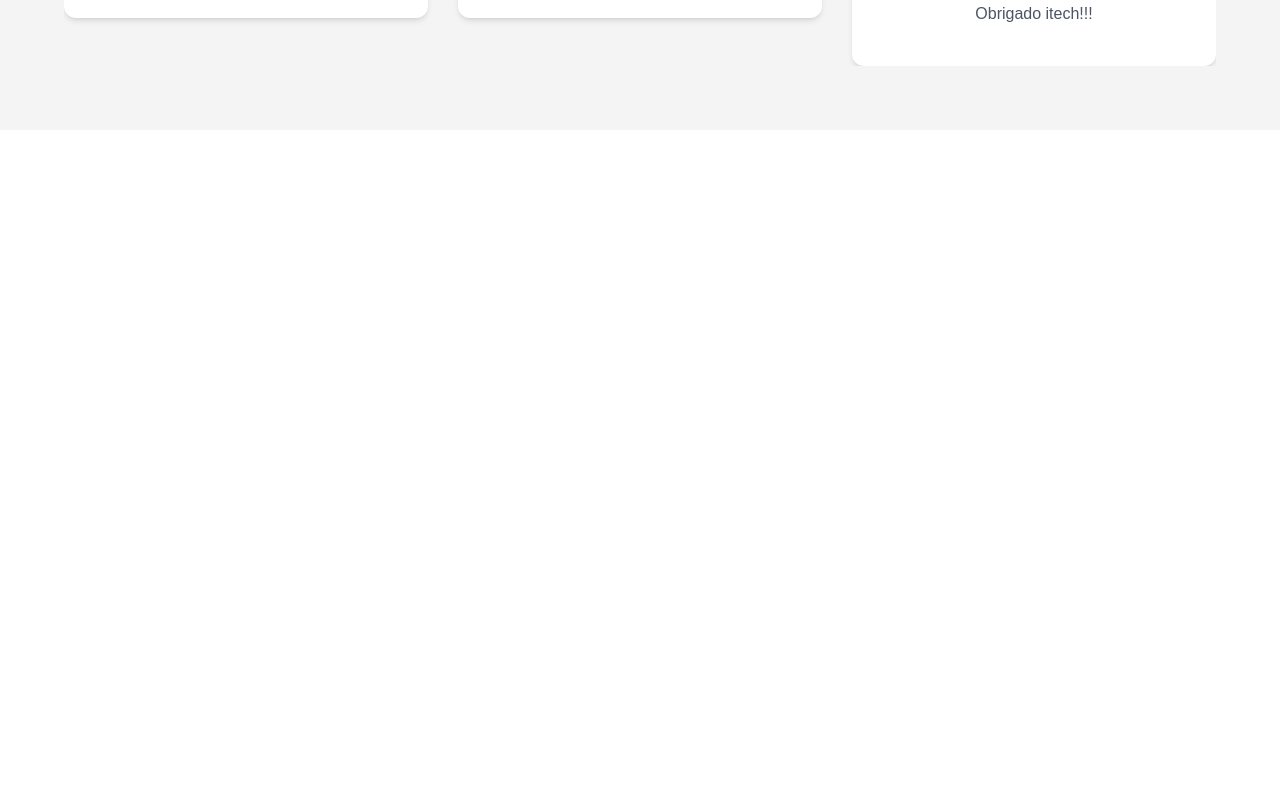
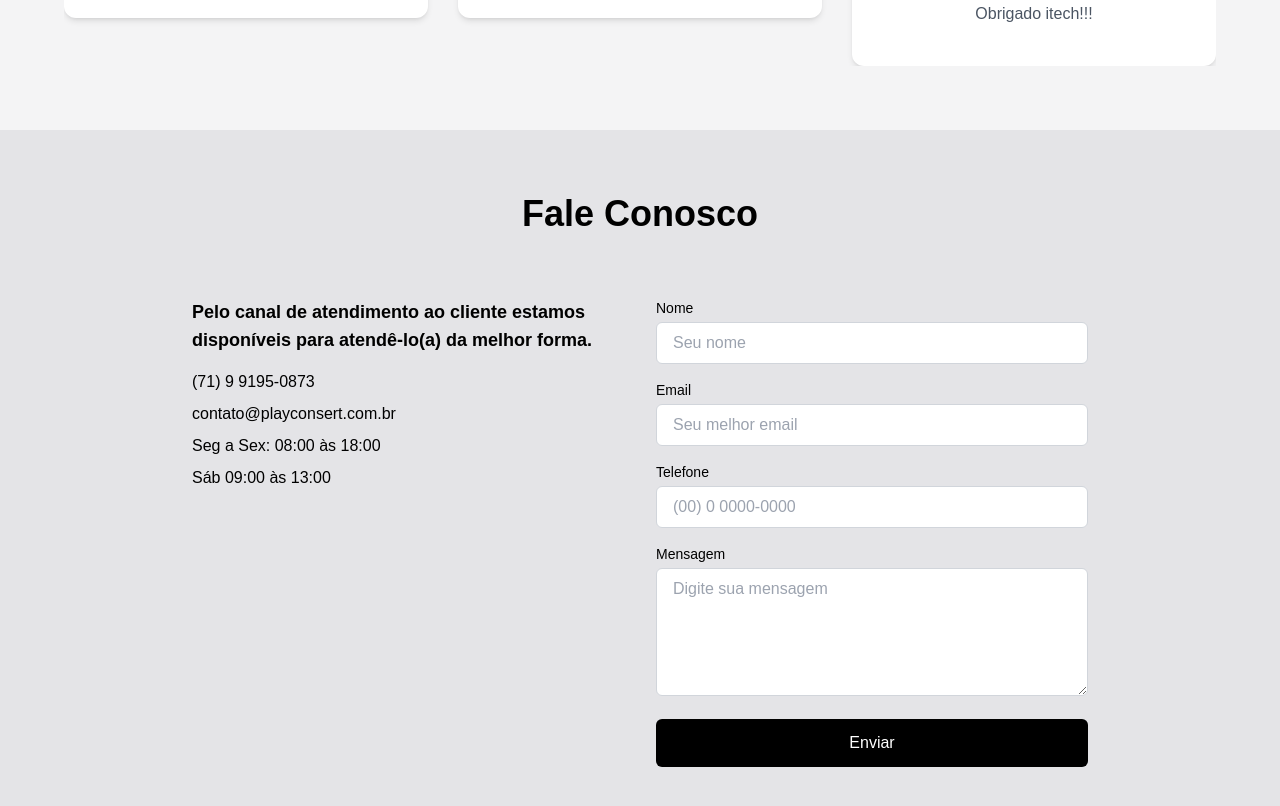
Before and after one commit to WagnerTerry/assistencia, a Next.js app: page / in a window 1280 px wide. Shown: the part 3540-4346 px from the top of the page. Before the commit the page ends 3670 px from the top, so only its background shows below. Built offline with nearby package versions, Linux system fonts and the light colour scheme.

Commit message:
feat: configurando bloco de contato

```diff
--- /dev/null
+++ b/app/api/email/route.ts
@@ -0,0 +1,46 @@
+import { NextResponse } from "next/server";
+import nodemailer from "nodemailer";
+
+const email = process.env.EMAIL;
+const pass = process.env.EMAIL_PASS;
+
+const transporter = nodemailer.createTransport({
+  service: "gmail",
+  auth: {
+    user: email,
+    pass: pass,
+  },
+});
+
+export async function POST(req: Request) {
+  try {
+    const body = await req.json();
+    const { nome, email: userEmail, telefone, mensagem } = body;
+
+    const mailOptions = {
+      from: email,
+      to: email,
+      subject: `Novo contato de ${nome}`,
+      html: `
+        <h3>Novo contato através do site</h3>
+        <p><strong>Nome:</strong> ${nome}</p>
+        <p><strong>Email:</strong> ${userEmail}</p>
+        <p><strong>Telefone:</strong> ${telefone}</p>
+        <p><strong>Mensagem:</strong> ${mensagem}</p>
+      `,
+    };
+
+    await transporter.sendMail(mailOptions);
+
+    return NextResponse.json(
+      { message: "Email enviado com sucesso!" },
+      { status: 200 }
+    );
+  } catch (error) {
+    console.log("Erro ao enviar email:", error);
+    return NextResponse.json(
+      { error: "Erro ao enviar email" },
+      { status: 500 }
+    );
+  }
+}
--- /dev/null
+++ b/app/components/Contact/index.tsx
@@ -0,0 +1,149 @@
+"use client";
+
+import { useState, FormEvent } from "react";
+
+export function Contact() {
+  const [formData, setFormData] = useState({
+    nome: "",
+    email: "",
+    telefone: "",
+    mensagem: "",
+  });
+
+  const [loading, setLoading] = useState(false);
+
+  const handleSubmit = async (e: FormEvent) => {
+    e.preventDefault();
+    setLoading(true);
+
+    try {
+      const response = await fetch("/api/email", {
+        method: "POST",
+        headers: {
+          "Content-Type": "application/json",
+        },
+        body: JSON.stringify(formData),
+      });
+
+      if (response.ok) {
+        alert("Mensagem enviada com sucesso!");
+        setFormData({ nome: "", email: "", telefone: "", mensagem: "" });
+      } else {
+        throw new Error("Falha ao enviar mensagem");
+      }
+    } catch (error) {
+      console.error("Erro ao enviar mensagem:", error);
+      alert("Erro ao enviar mensagem. Por favor, tente novamente.");
+    } finally {
+      setLoading(false);
+    }
+  };
+
+  return (
+    <section id="contato" className="py-16 bg-zinc-200 text-black">
+      <div className="container mx-auto px-4">
+        <h2 className="text-2xl md:text-4xl font-bold text-center mb-16 ">
+          Fale Conosco
+        </h2>
+
+        <div className="max-w-4xl mx-auto grid grid-cols-1 md:grid-cols-2 gap-8">
+          <div className="space-y-4">
+            <h3 className="text-lg font-semibold">
+              Pelo canal de atendimento ao cliente estamos disponíveis para
+              atendê-lo(a) da melhor forma.
+            </h3>
+            <div className="space-y-2">
+              <p>(71) 9 9195-0873</p>
+              <p>contato@playconsert.com.br</p>
+              <p>Seg a Sex: 08:00 às 18:00</p>
+              <p>Sáb 09:00 às 13:00</p>
+            </div>
+          </div>
+
+          <form onSubmit={handleSubmit} className="space-y-4">
+            <div>
+              <label htmlFor="nome" className="block text-sm font-medium mb-1">
+                Nome
+              </label>
+              <input
+                type="text"
+                id="nome"
+                value={formData.nome}
+                onChange={(e) =>
+                  setFormData({ ...formData, nome: e.target.value })
+                }
+                className="w-full px-4 py-2 rounded-md border border-gray-300"
+                placeholder="Seu nome"
+                required
+              />
+            </div>
+
+            <div>
+              <label htmlFor="email" className="block text-sm font-medium mb-1">
+                Email
+              </label>
+              <input
+                type="email"
+                id="email"
+                value={formData.email}
+                onChange={(e) =>
+                  setFormData({ ...formData, email: e.target.value })
+                }
+                className="w-full px-4 py-2 rounded-md border border-gray-300"
+                placeholder="Seu melhor email"
+                required
+              />
+            </div>
+
+            <div>
+              <label
+                htmlFor="telefone"
+                className="block text-sm font-medium mb-1"
+              >
+                Telefone
+              </label>
+              <input
+                type="tel"
+                id="telefone"
+                value={formData.telefone}
+                onChange={(e) =>
+                  setFormData({ ...formData, telefone: e.target.value })
+                }
+                className="w-full px-4 py-2 rounded-md border border-gray-300"
+                placeholder="(00) 0 0000-0000"
+                required
+              />
+            </div>
+
+            <div>
+              <label
+                htmlFor="mensagem"
+                className="block text-sm font-medium mb-1"
+              >
+                Mensagem
+              </label>
+              <textarea
+                id="mensagem"
+                value={formData.mensagem}
+                onChange={(e) =>
+                  setFormData({ ...formData, mensagem: e.target.value })
+                }
+                className="w-full px-4 py-2 rounded-md border border-gray-300 h-32"
+                placeholder="Digite sua mensagem"
+                required
+              />
+            </div>
+
+            <button
+              type="submit"
+              disabled={loading}
+              className="w-full bg-black text-white py-3 rounded-md hover:bg-gray-800 transition-colors disabled:bg-gray-500"
+            >
+              {loading ? "Enviando..." : "Enviar"}
+            </button>
+          </form>
+        </div>
+      </div>
+    </section>
+  );
+}
--- a/app/page.tsx
+++ b/app/page.tsx
@@ -4,6 +4,7 @@ import { DemandPresentation } from "./components/DemandPresentation";
 import { TypeService } from "./components/TypeService";
 import { Doubts } from "./components/Doubts";
 import { Testimonials } from "./components/Nav/Testimonials";
+import { Contact } from "./components/Contact";
 
 export default function Page() {
   return (
@@ -14,6 +15,7 @@ export default function Page() {
       <TypeService />
       <Doubts />
       <Testimonials />
+      <Contact />
       {/* Testimonials Section */}
 
       {/* WhatsApp Button */}
--- a/package.json
+++ b/package.json
@@ -16,6 +16,7 @@
     "framer-motion": "^12.0.5",
     "lucide-react": "^0.468.0",
     "next": "14.2.16",
+    "nodemailer": "^6.10.0",
     "react": "^18",
     "react-dom": "^18",
     "react-icons": "^5.4.0",
@@ -25,6 +26,7 @@
   },
   "devDependencies": {
     "@types/node": "^20",
+    "@types/nodemailer": "^6.4.17",
     "@types/react": "^18",
     "@types/react-dom": "^18",
     "eslint": "^8",
```
Also changed, not shown: 2 other files (tests, documents, lock files or other folders).
